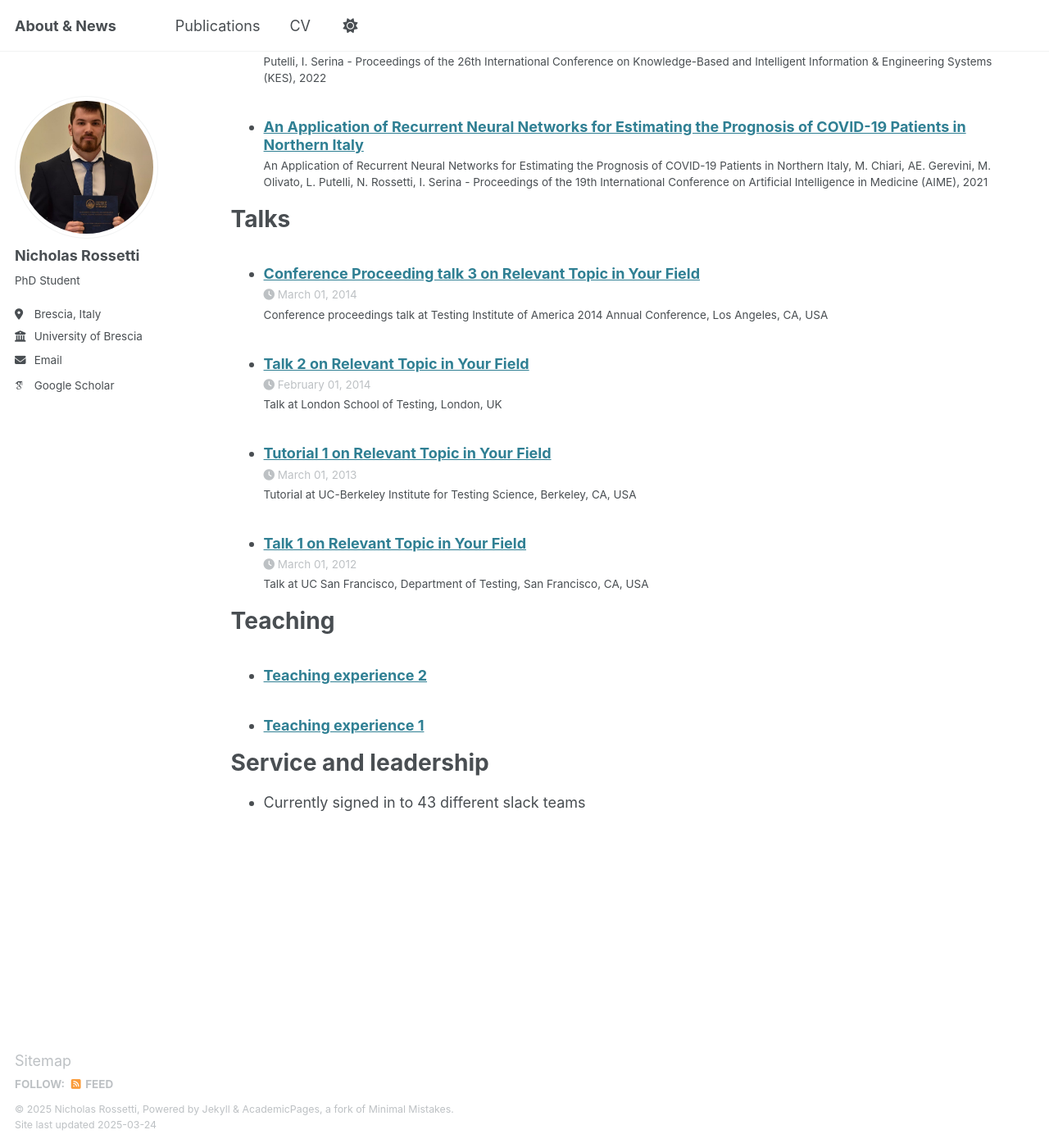
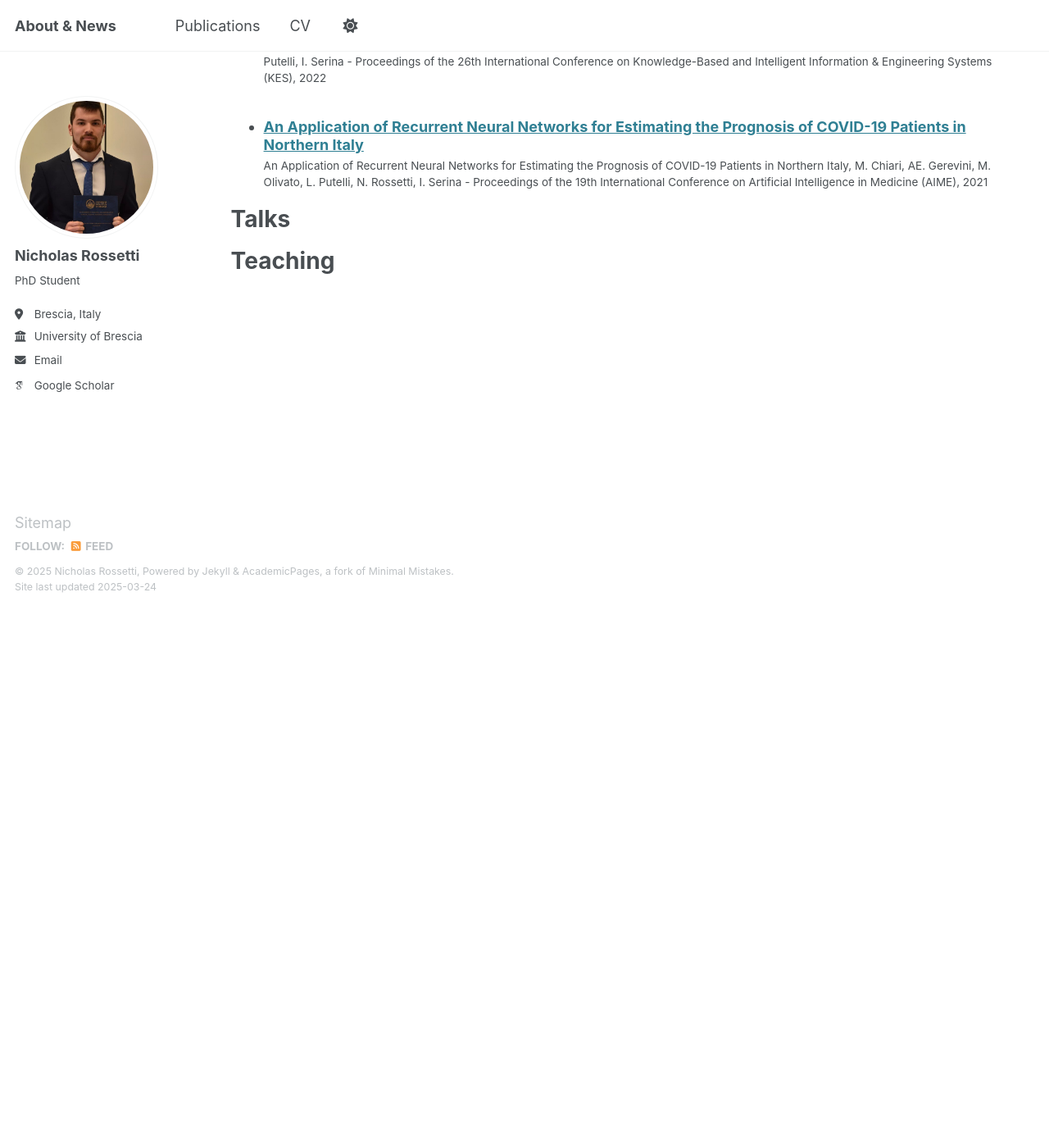
Before and after one commit to nicholasRossetti/nicholasRossetti.github.io, a Jekyll site: the page built from _pages/cv.md, in a window 1280 px wide and 1400 px high, scrolled down 2402 px. Shown: the whole window at 82% size. Built offline with Jekyll 4.4.1, drawn with Linux system fonts in a browser that asks for light colours; some web fonts are replaced; after the commit the page ends 3145 px from its top, so only the background shows below that.

Commit message:
removed empty things

```diff
--- a/_pages/cv.md
+++ b/_pages/cv.md
@@ -81,7 +81,3 @@ Teaching
   <ul>{% for post in site.teaching reversed %}
     {% include archive-single-cv.html %}
   {% endfor %}</ul>
-
-Service and leadership
-======
-* Currently signed in to 43 different slack teams
--- a/_talks/2012-03-01-talk-1.md
+++ /dev/null
@@ -1,11 +0,0 @@
----
-title: "Talk 1 on Relevant Topic in Your Field"
-collection: talks
-type: "Talk"
-permalink: /talks/2012-03-01-talk-1
-venue: "UC San Francisco, Department of Testing"
-date: 2012-03-01
-location: "San Francisco, CA, USA"
----
-
-This is a description of your talk, which is a markdown file that can be all markdown-ified like any other post. Yay markdown!
--- a/_talks/2013-03-01-tutorial-1.md
+++ /dev/null
@@ -1,13 +0,0 @@
----
-title: "Tutorial 1 on Relevant Topic in Your Field"
-collection: talks
-type: "Tutorial"
-permalink: /talks/2013-03-01-tutorial-1
-venue: "UC-Berkeley Institute for Testing Science"
-date: 2013-03-01
-location: "Berkeley, CA, USA"
----
-
-[More information here](http://exampleurl.com)
-
-This is a description of your tutorial, note the different field in type. This is a markdown files that can be all markdown-ified like any other post. Yay markdown!
--- a/_talks/2014-02-01-talk-2.md
+++ /dev/null
@@ -1,13 +0,0 @@
----
-title: "Talk 2 on Relevant Topic in Your Field"
-collection: talks
-type: "Talk"
-permalink: /talks/2014-02-01-talk-2
-venue: "London School of Testing"
-date: 2014-02-01
-location: "London, UK"
----
-
-[More information here](http://example2.com)
-
-This is a description of your talk, which is a markdown files that can be all markdown-ified like any other post. Yay markdown!
--- a/_talks/2014-03-01-talk-3.md
+++ /dev/null
@@ -1,11 +0,0 @@
----
-title: "Conference Proceeding talk 3 on Relevant Topic in Your Field"
-collection: talks
-type: "Conference proceedings talk"
-permalink: /talks/2014-03-01-talk-3
-venue: "Testing Institute of America 2014 Annual Conference"
-date: 2014-03-01
-location: "Los Angeles, CA, USA"
----
-
-This is a description of your conference proceedings talk, note the different field in type. You can put anything in this field.
--- a/_teaching/2014-spring-teaching-1.md
+++ /dev/null
@@ -1,20 +0,0 @@
----
-title: "Teaching experience 1"
-collection: teaching
-type: "Undergraduate course"
-permalink: /teaching/2014-spring-teaching-1
-venue: "University 1, Department"
-date: 2014-01-01
-location: "City, Country"
----
-
-This is a description of a teaching experience. You can use markdown like any other post.
-
-Heading 1
-======
-
-Heading 2
-======
-
-Heading 3
-======
--- a/_teaching/2015-spring-teaching-2.md
+++ /dev/null
@@ -1,20 +0,0 @@
----
-title: "Teaching experience 2"
-collection: teaching
-type: "Workshop"
-permalink: /teaching/2015-spring-teaching-1
-venue: "University 1, Department"
-date: 2015-01-01
-location: "City, Country"
----
-
-This is a description of a teaching experience. You can use markdown like any other post.
-
-Heading 1
-======
-
-Heading 2
-======
-
-Heading 3
-======
```
Also changed, not shown: _posts/2012-08-14-blog-post-1.md (deleted, +0 -20 lines), _posts/2013-08-14-blog-post-2.md (deleted, +0 -20 lines), _posts/2014-08-14-blog-post-3.md (deleted, +0 -20 lines), _posts/2015-08-14-blog-post-4.md (deleted, +0 -20 lines), _posts/2199-01-01-future-post.md (deleted, +0 -11 lines), 6 other files.
